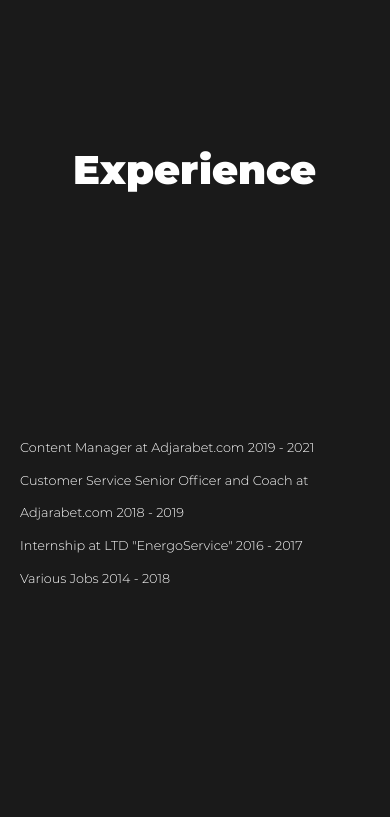
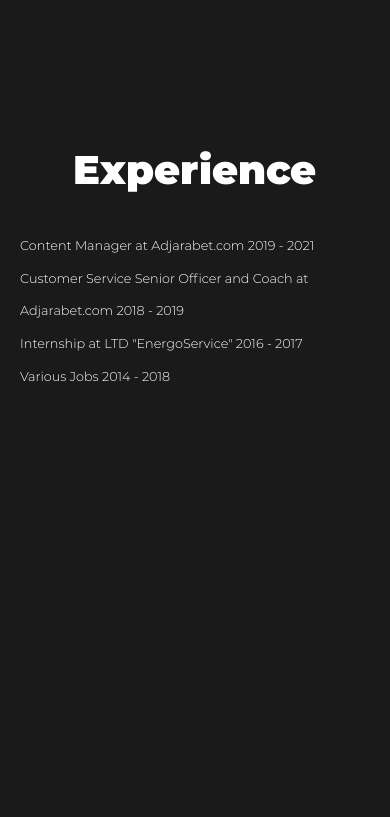
Before and after one commit to blobmold/blobmold.github.io, a PHP site: page / in a window 390 px wide. Shown: the part 2460-3277 px from the top of the page. Run offline with PHP 8.4, Linux system fonts and the light colour scheme.

Commit message:
Visual Update
1. Fixed the alignment of the text in Section 3, which now displays properly in relation to the screen size.
2. Added hover pseudo-class to the Job List

```diff
--- a/styles/style.css
+++ b/styles/style.css
@@ -61,6 +61,7 @@
   --sect2-about-padding: 20px 200px;
   --sect7-margin-top: auto;
   --sect3-exp_edu-letters-size: 40px;
+    --sect3-text-wrapper-alignment: center;
 }
 
 @media screen and (max-width: 980px) {
@@ -73,6 +74,7 @@
     --sect2-grid-areas: "profile" "logo" "details" "about";
     --sect2-details-text-align: center;
     --sect2-about-padding: 20px;
+    --sect3-text-wrapper-alignment: top;
   }
   #education h2 {
     order: 1;
@@ -388,7 +390,7 @@
   display: flex;
   position: relative;
   overflow: hidden;
-  align-items: center;
+  align-items: var(--sect3-text-wrapper-alignment);
 }
 
 .work-text-wrapper > div {
@@ -413,17 +415,20 @@
   padding: 20px;
   cursor: pointer;
 }
+
 .list > li {
+  display: block;
+  list-style-type: square;
   border-bottom: 0.5px solid transparent;
   line-height: 2.5em;
 }
 
 .list > li:hover {
-  display: inline;
   cursor: pointer;
   transition: 0.2s;
-  border-bottom: 0.5px solid white;
+  color: #99a2ee;
 }
+
 
 
 
```
